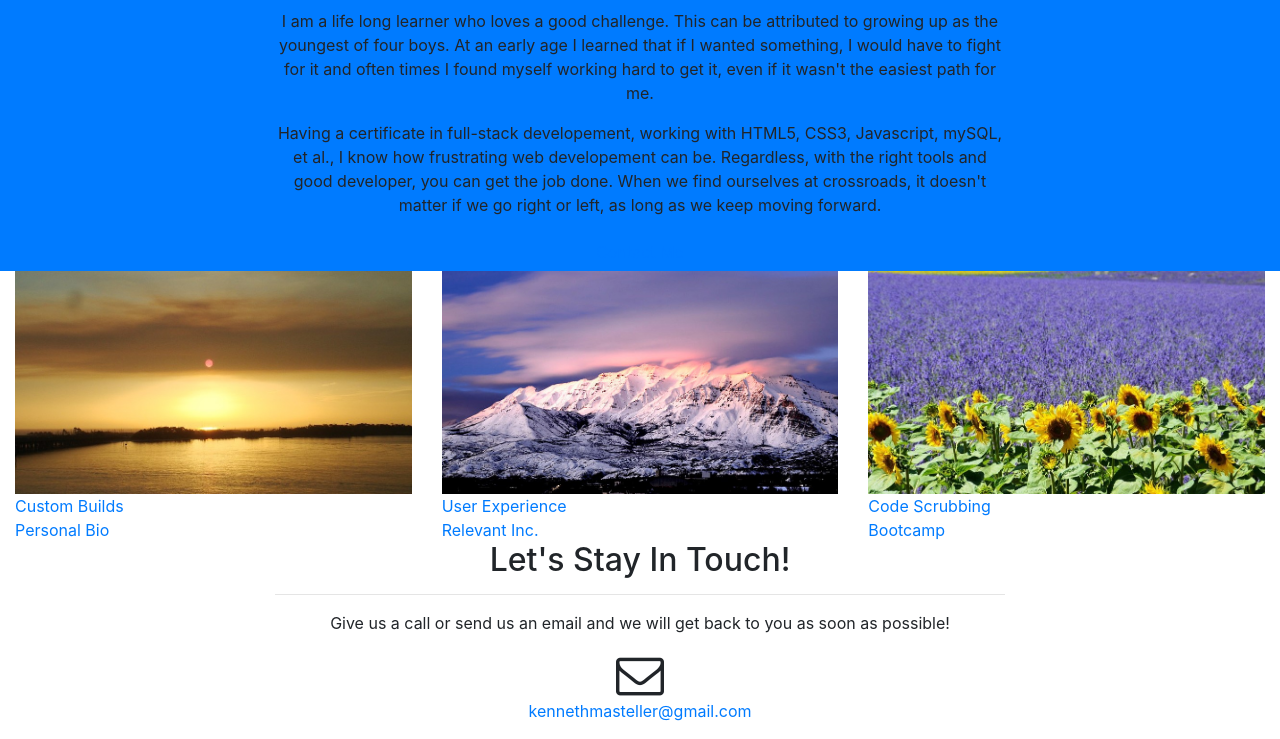
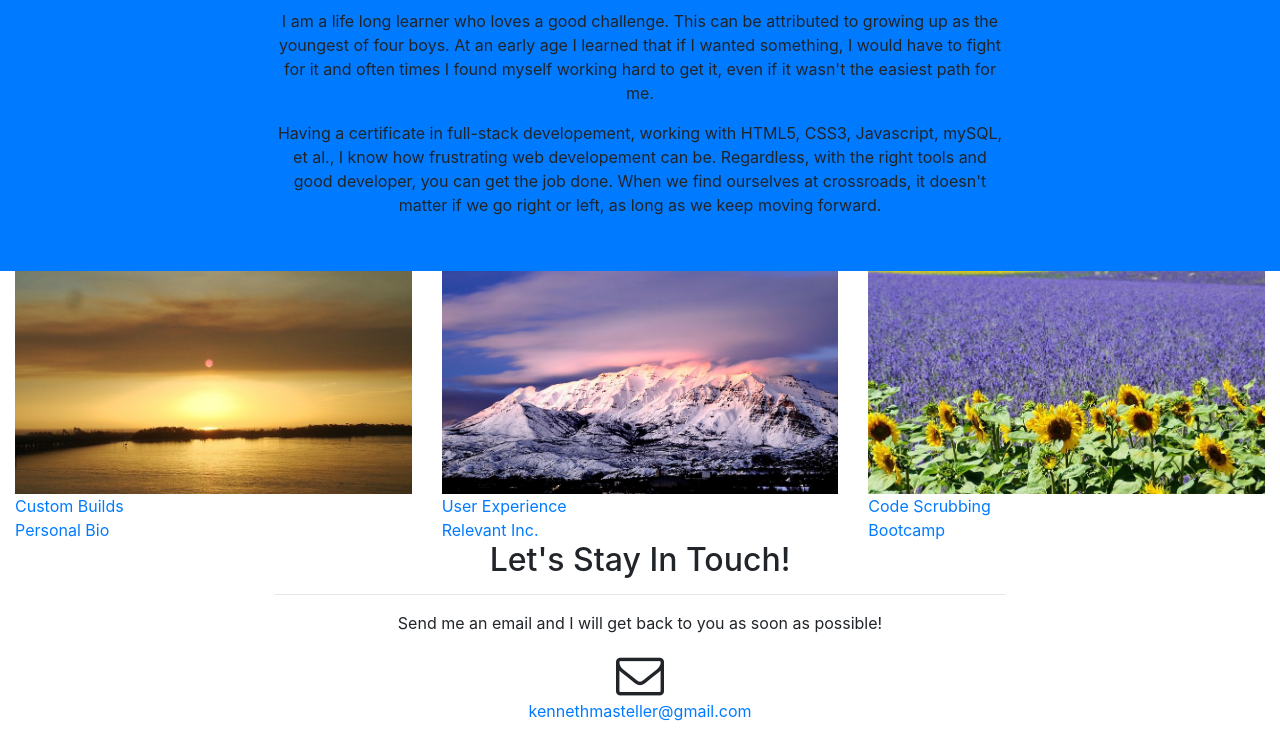
Before and after one commit to Kmasteller/bootstrap_theme, a website with bundled scripts: page index.html in a window 1280 px wide. Shown: the part 214-953 px from the top of the page. Built offline with nearby package versions, Linux system fonts and the light colour scheme.

Commit message:
minor html adjusment

```diff
--- a/index.html
+++ b/index.html
@@ -134,7 +134,7 @@
           <div class="col-lg-8 mx-auto text-center">
             <h2 class="section-heading">Let's Stay In Touch!</h2>
             <hr class="primary">
-            <p>Give us a call or send us an email and we will get back to you as soon as possible!</p>
+            <p>Send me an email and I will get back to you as soon as possible!</p>
           </div>
         </div>
         <div class="row">
```
